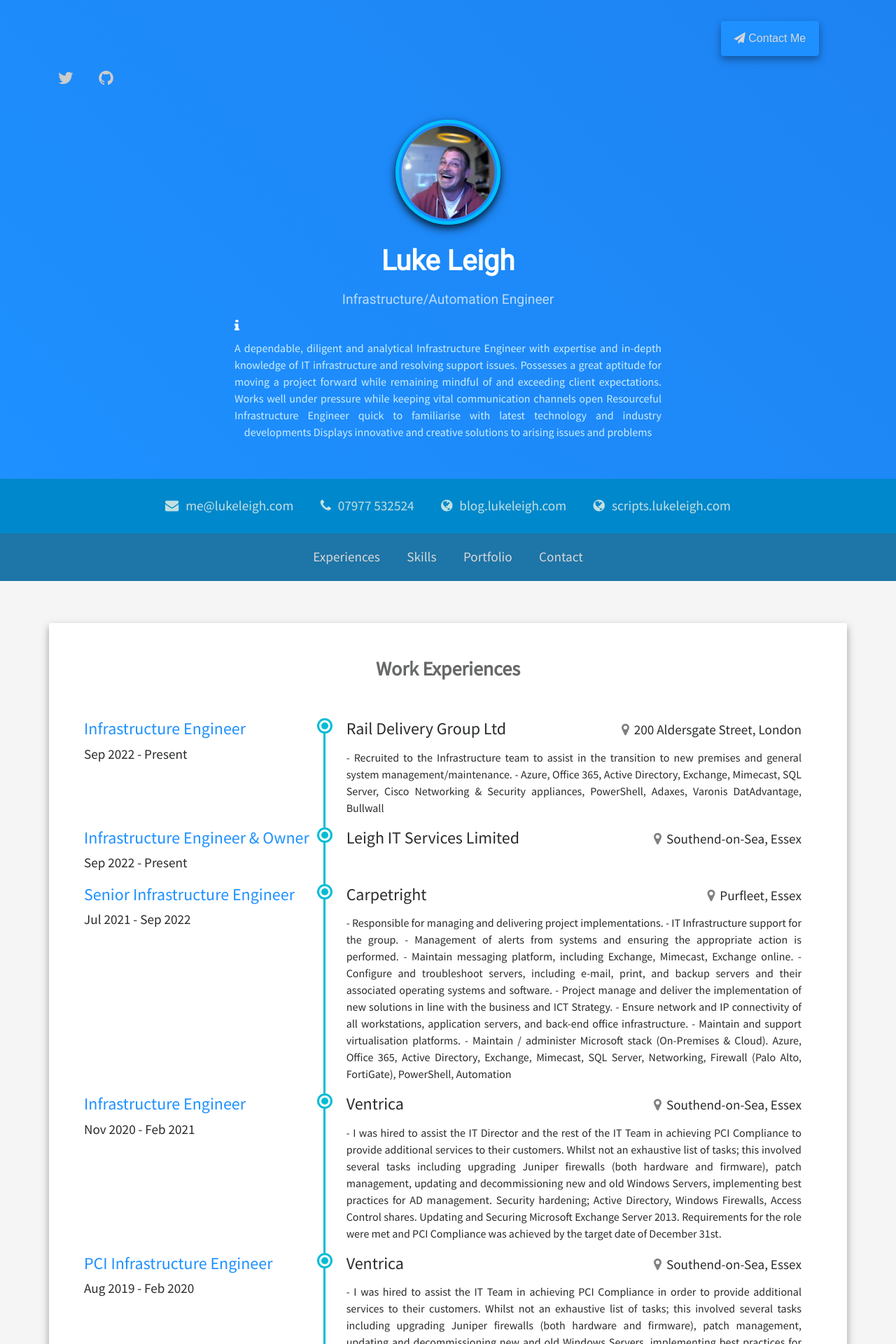
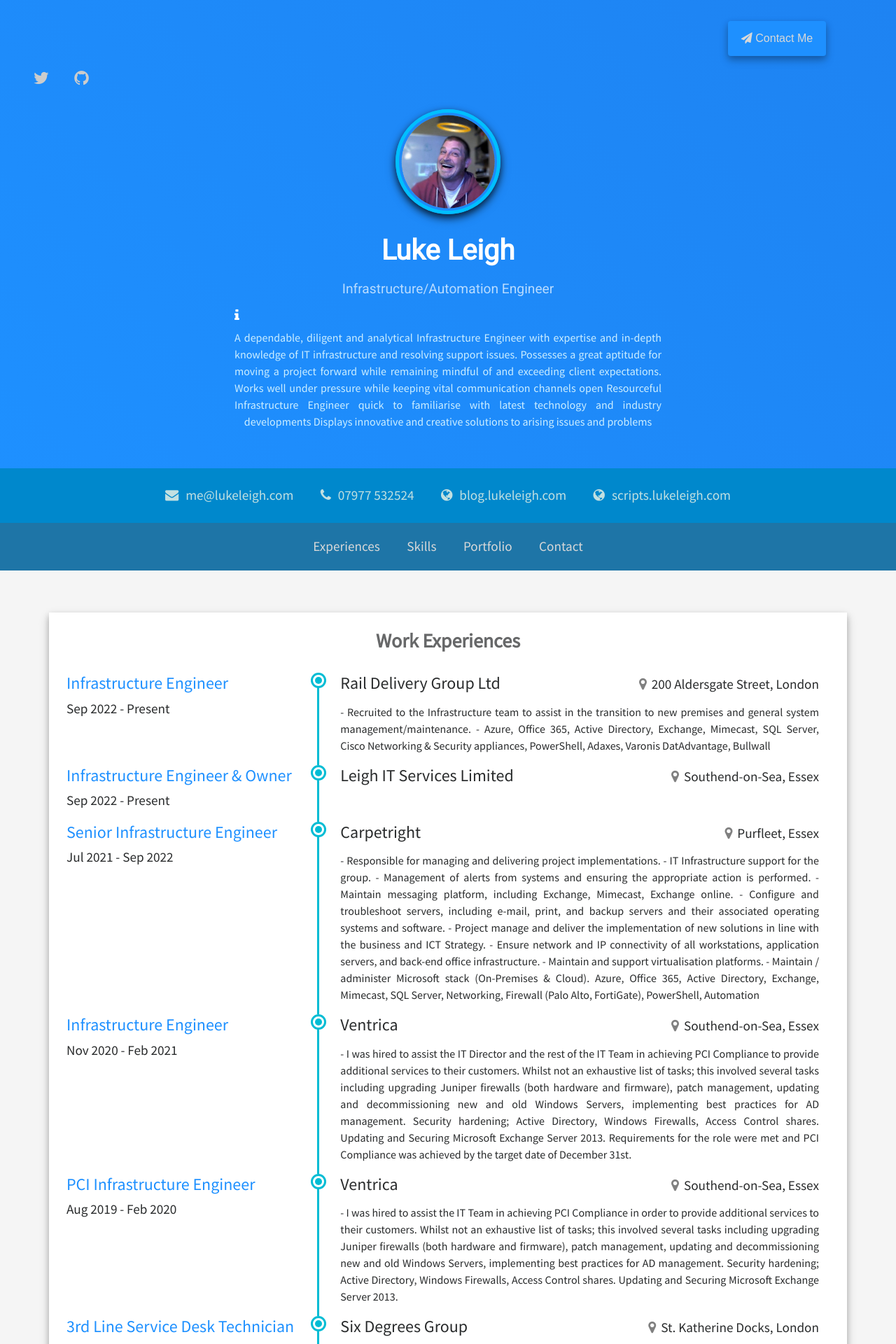
Before and after one commit to BanterBoy/jekyllcvOnline, a Jekyll site: the page built from index.html, in a window 1280 px wide. Shown: the top 1920 px of the page at 70% size. Built offline with Jekyll 4.4.1, drawn with Linux system fonts in a browser that asks for light colours.

Commit message:
Update main.scss

```diff
--- a/css/main.scss
+++ b/css/main.scss
@@ -28,11 +28,11 @@
 %box-shadow-container {
     @extend %boxshadow;
     background-color: #fff;
-    padding: 50px
+    padding: 25px
 }
 
 %section-heading {
-    padding-bottom: 50px;
+    padding-bottom: 25px;
     font-weight: bold;
     color: #676869;
 }
@@ -41,8 +41,8 @@
 
 .social-media-bar {
     padding-top: 5px;
-    padding-left: 70px;
-    padding-bottom: 30px;
+    padding-left: 35px;
+    padding-bottom: 15px;
 }
 
 .heading-font {
@@ -137,7 +137,7 @@
 }
 
 #hire {
-    padding-right: 50px;
+    padding-right: 30px;
     padding-top: 30px;
 }
 
@@ -384,7 +384,7 @@
     }
 
     .other-skills {
-        padding-top: 50px;
+        padding-top: 25px;
     }
 
 }
@@ -684,7 +684,7 @@
     .fa-info {
         color: white;
         text-align: center;
-        font-size: 18pt;
+        font-size: 15pt;
     }
 
     .social-media-bar {
```
